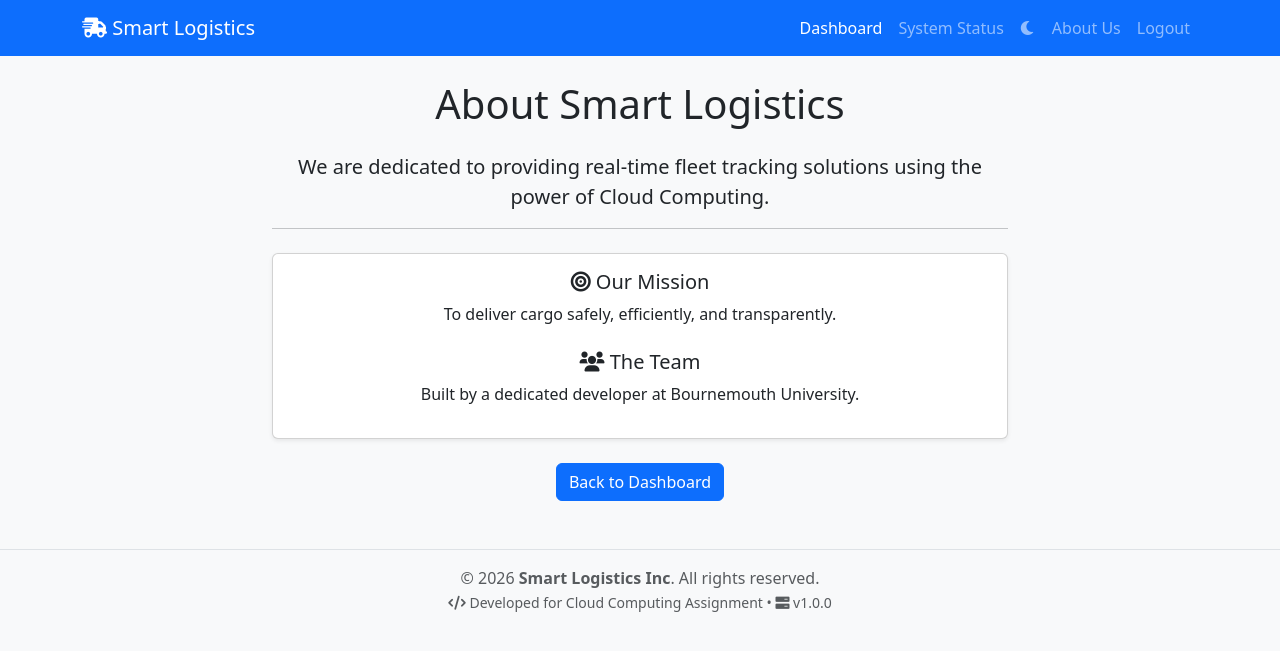
After one commit to GustavoMiranda273/smart-logistics-dashboard, a Flask app: page /about in a window 1280 px wide. The commit adds this page. Shown: the top 651 px of the page. Run offline with Flask 3, Linux system fonts and the light colour scheme; some libraries are stand-ins or nearby versions.

Commit message:
feat: added about us page and navigation link

```diff
--- a/main.py
+++ b/main.py
@@ -87,6 +87,11 @@ def index():
         print(f"Fetch Error: {e}")
 
     return render_template('dashboard.html', deliveries=deliveries, counts=counts)
+
+@app.route('/about')
+def about():
+    """Renders the About Us page."""
+    return render_template('about.html')
 
 @app.route('/create-delivery', methods=['POST'])
 def create_delivery():
--- /dev/null
+++ b/templates/about.html
@@ -0,0 +1,25 @@
+{% extends "base.html" %}
+
+{% block content %}
+<div class="row justify-content-center">
+    <div class="col-md-8 text-center">
+        <h1 class="mb-4">About Smart Logistics</h1>
+        <p class="lead">
+            We are dedicated to providing real-time fleet tracking solutions
+            using the power of Cloud Computing.
+        </p>
+        <hr>
+        <div class="card shadow-sm mt-4">
+            <div class="card-body">
+                <h5><i class="fa-solid fa-bullseye"></i> Our Mission</h5>
+                <p>To deliver cargo safely, efficiently, and transparently.</p>
+
+                <h5 class="mt-4"><i class="fa-solid fa-users"></i> The Team</h5>
+                <p>Built by a dedicated developer at Bournemouth University.</p>
+            </div>
+        </div>
+
+        <a href="/" class="btn btn-primary mt-4">Back to Dashboard</a>
+    </div>
+</div>
+{% endblock %}
--- a/templates/base.html
+++ b/templates/base.html
@@ -21,6 +21,9 @@
                     <button class="btn nav-link" onclick="toggleDarkMode()">
                         <i id="theme-icon" class="fa-solid fa-moon"></i>
                     </button>
+                </li>
+                <li class="nav-item">
+                    <a class="nav-link" href="{{ url_for('about') }}">About Us</a>
                 </li>
                 <a class="nav-link" href="#" id="logout-btn">Logout</a>
             </div>
```
